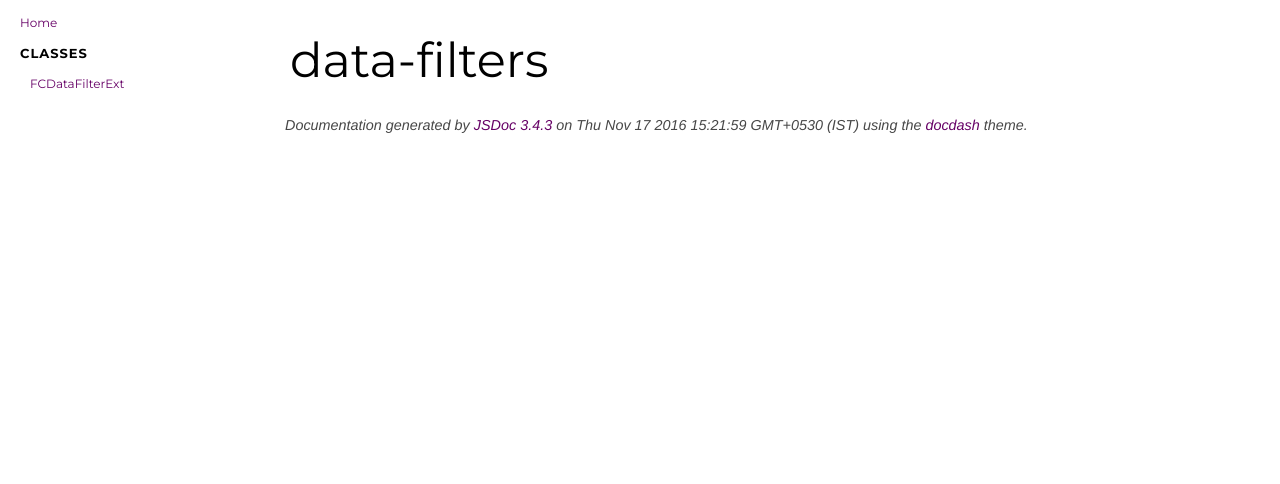
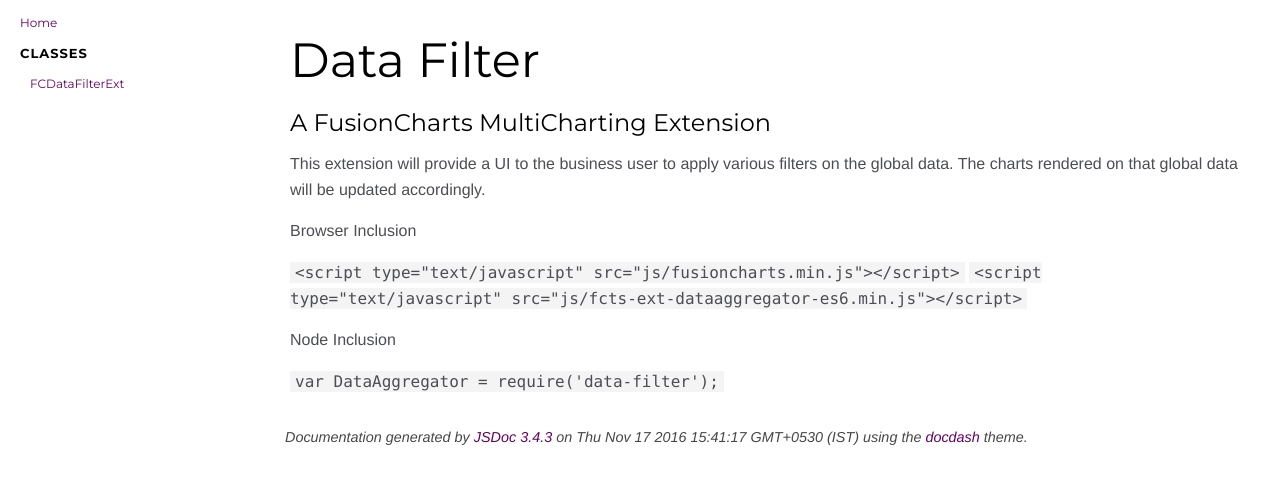
Before and after one commit to fusioncharts/data-filters, a website built with webpack: page docs/index.html in a window 1280 px wide. Built offline with nearby package versions, Linux system fonts and the light colour scheme.

Commit message:
Update readme

```diff
--- a/docs/index.html
+++ b/docs/index.html
@@ -46,7 +46,12 @@
 
 
     <section class="readme">
-        <article><h1>data-filters</h1></article>
+        <article><h1>Data Filter</h1><h2>A FusionCharts MultiCharting Extension</h2><p>This extension will provide a UI to the business user to apply various filters on the global data. The charts rendered on that global data will be updated accordingly.</p>
+<p>Browser Inclusion</p>
+<p><code>&lt;script type=&quot;text/javascript&quot; src=&quot;js/fusioncharts.min.js&quot;&gt;&lt;/script&gt;</code>
+<code>&lt;script type=&quot;text/javascript&quot; src=&quot;js/fcts-ext-dataaggregator-es6.min.js&quot;&gt;&lt;/script&gt;</code></p>
+<p>Node Inclusion</p>
+<p><code>var DataAggregator = require('data-filter');</code></p></article>
     </section>
 
 
@@ -59,7 +64,7 @@
 <br class="clear">
 
 <footer>
-    Documentation generated by <a href="https://github.com/jsdoc3/jsdoc">JSDoc 3.4.3</a> on Thu Nov 17 2016 15:21:59 GMT+0530 (IST) using the <a href="https://github.com/clenemt/docdash">docdash</a> theme.
+    Documentation generated by <a href="https://github.com/jsdoc3/jsdoc">JSDoc 3.4.3</a> on Thu Nov 17 2016 15:41:17 GMT+0530 (IST) using the <a href="https://github.com/clenemt/docdash">docdash</a> theme.
 </footer>
 
 <script>prettyPrint();</script>
--- a/src/js/index.js
+++ b/src/js/index.js
@@ -2,6 +2,9 @@
 
 const FilterVisual = require('./filtervisual');
 
+/**
+ * Class representing the Data Aggregator.
+ */
 class FCDataFilterExt {
   /**
    * Create a Data Filter.
```
Also changed, not shown: docs/FCDataFilterExt.html (+6 -2 lines), docs/index.js.html (+4 -1 lines), README.md, dist/js/data-filter-es5.js, dist/js/data-filter-es6.js.
